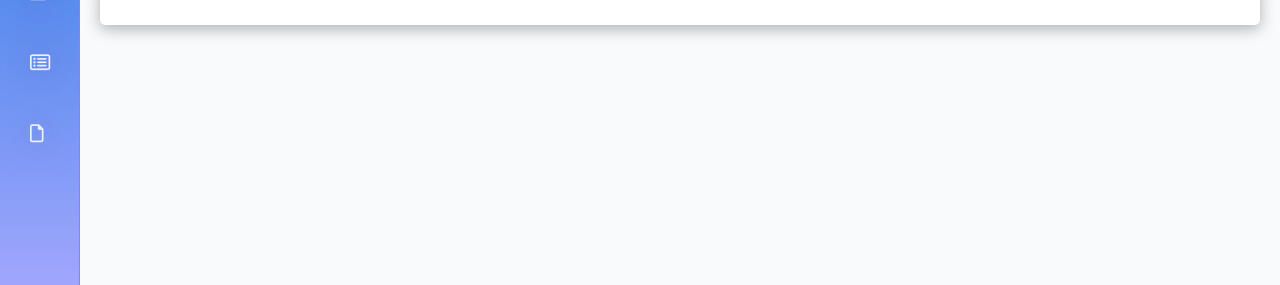
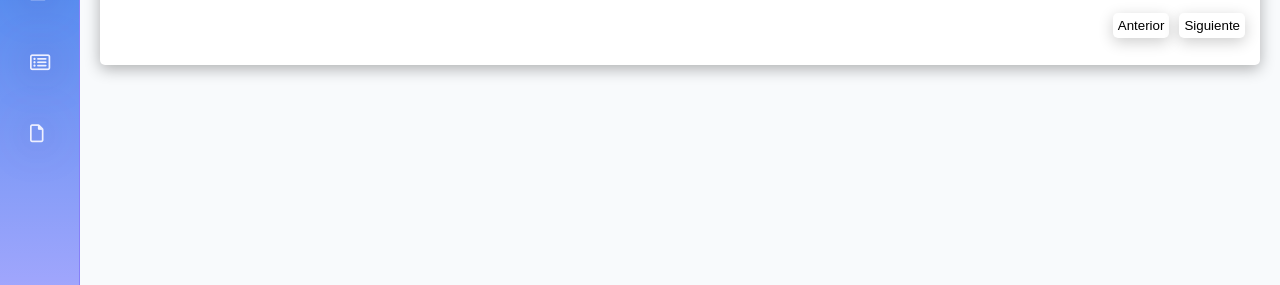
Before and after one commit to josalztrs/proyectobiblioteca, a PHP site: page /html/Personas.php in a window 1280 px wide. Shown: the part 418-703 px from the top of the page. Run offline with PHP 8.4, Linux system fonts and the light colour scheme; data that the repository does not hold is empty; some libraries are stand-ins or nearby versions.

Commit message:
paginador inferior

```diff
--- a/html/Personas.php
+++ b/html/Personas.php
@@ -357,7 +357,13 @@ function filterTable() {
 }
 </script>
 </section>
-
+            <section class="paginator-dos">
+                <div class="btn-pager">
+                    <button id="prevPage" onclick="changePage(-1)">Anterior</button>
+                    <span id="pageInfo"></span>
+                    <button id="nextPage" onclick="changePage(1)">Siguiente</button>
+                </div>
+            </section>
         </div>
 
     </main>
```
